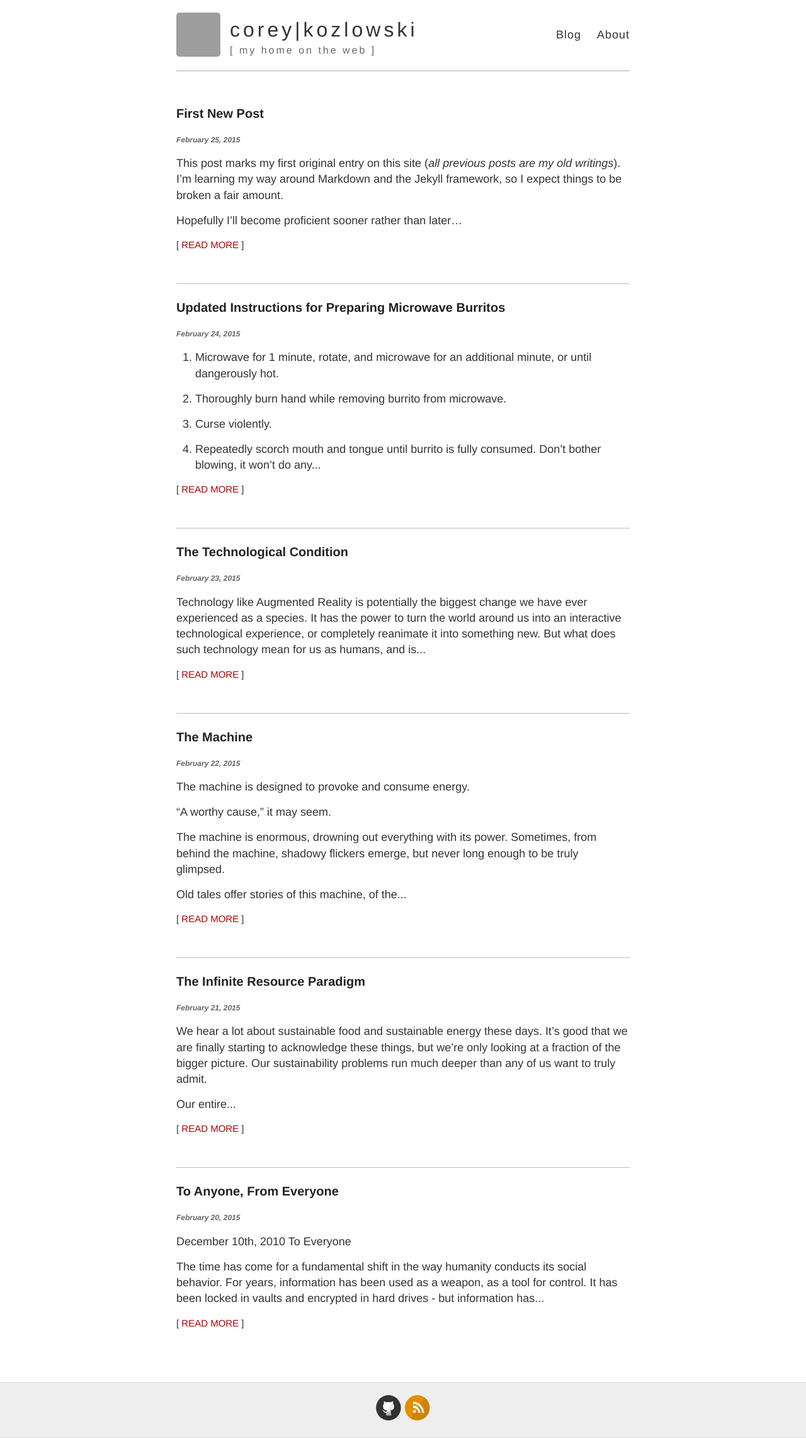
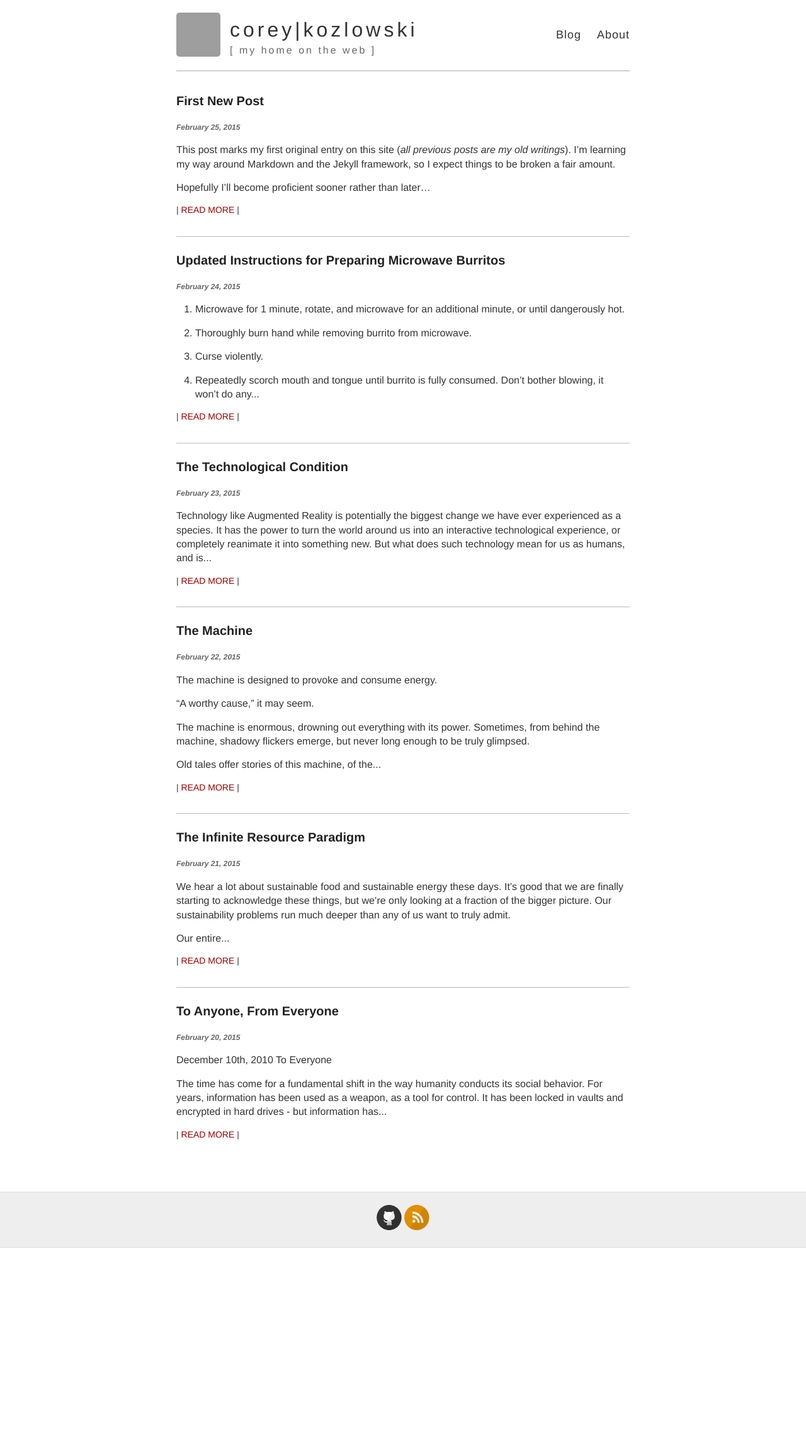
Before and after one commit to ckreon/ckreon.github.io, a Jekyll site: the page built from index.html, in a window 1280 px wide. Shown: the whole page at 63% size. Built offline with Jekyll 4.4.1, drawn with Linux system fonts in a browser that asks for light colours; Markdown is read by kramdown in place of the engine named in the settings; after the commit the page ends 1981 px from its top, so only the background shows below that; grey boxes are pictures that could not be loaded.

Commit message:
Tweak styling

```diff
--- a/_sass/_variables.scss
+++ b/_sass/_variables.scss
@@ -5,8 +5,8 @@
 
 // Colors
 $blue: #4183C4;
-$red: #b20000;
-$brightRed: #ff0000;
+$red: #990000;
+$brightRed: #e50000;
 
 // Grays
 $black: #000;
--- a/index.html
+++ b/index.html
@@ -13,9 +13,7 @@ layout: default
         {{ post.content | truncatewords:50}}
       </div>
 
-      <div class="read-more">
-      <p>[ <a href="{{ site.baseurl }}{{ post.url }}">Read More</a> ]</p>
-      </div>
+      <p class="read-more">| <a href="{{ site.baseurl }}{{ post.url }}">Read More</a> |</p>
     </article>
   {% endfor %}
 </div>
--- a/style.scss
+++ b/style.scss
@@ -19,7 +19,7 @@ html {
 
 body {
 	background: $white;
-  font: 18px/1.4 $helvetica;
+  font: 16px/1.4 $helvetica;
   color: $darkGray;
 }
 
@@ -158,7 +158,7 @@ img {
 //
 
 .wrapper-masthead {
-  margin-bottom: 50px;
+  margin-bottom: 30px;
 }
 
 .masthead {
@@ -250,7 +250,7 @@ nav {
 //
 
 .posts > .post {
-  padding-bottom: 2em;
+  padding-bottom: 1em;
   border-bottom: 1px solid #bbb;
 }
 
@@ -275,7 +275,7 @@ nav {
 
   .read-more {
     text-transform: uppercase;
-    font-size: 15px;
+    font-size: 14px;
   }
 }
 
```
